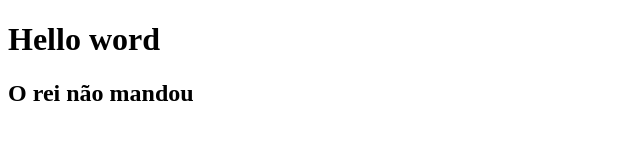
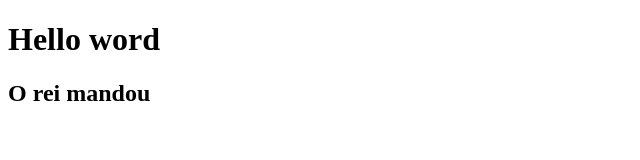
Before and after one commit to MateusAlcantara13/aula-git, a plain HTML site: page index.html in a window 1280 px wide. Shown: the full height of the page, 0-640 px from the left. Drawn offline with Linux system fonts and the light colour scheme.

Commit message:
Update index.html

```diff
--- a/index.html
+++ b/index.html
@@ -7,6 +7,6 @@
 </head>
 <body>
     <h1>Hello word</h1>
-    <h2>O rei não mandou</h2>
+    <h2>O rei mandou</h2>
 </body>
 </html>
```
